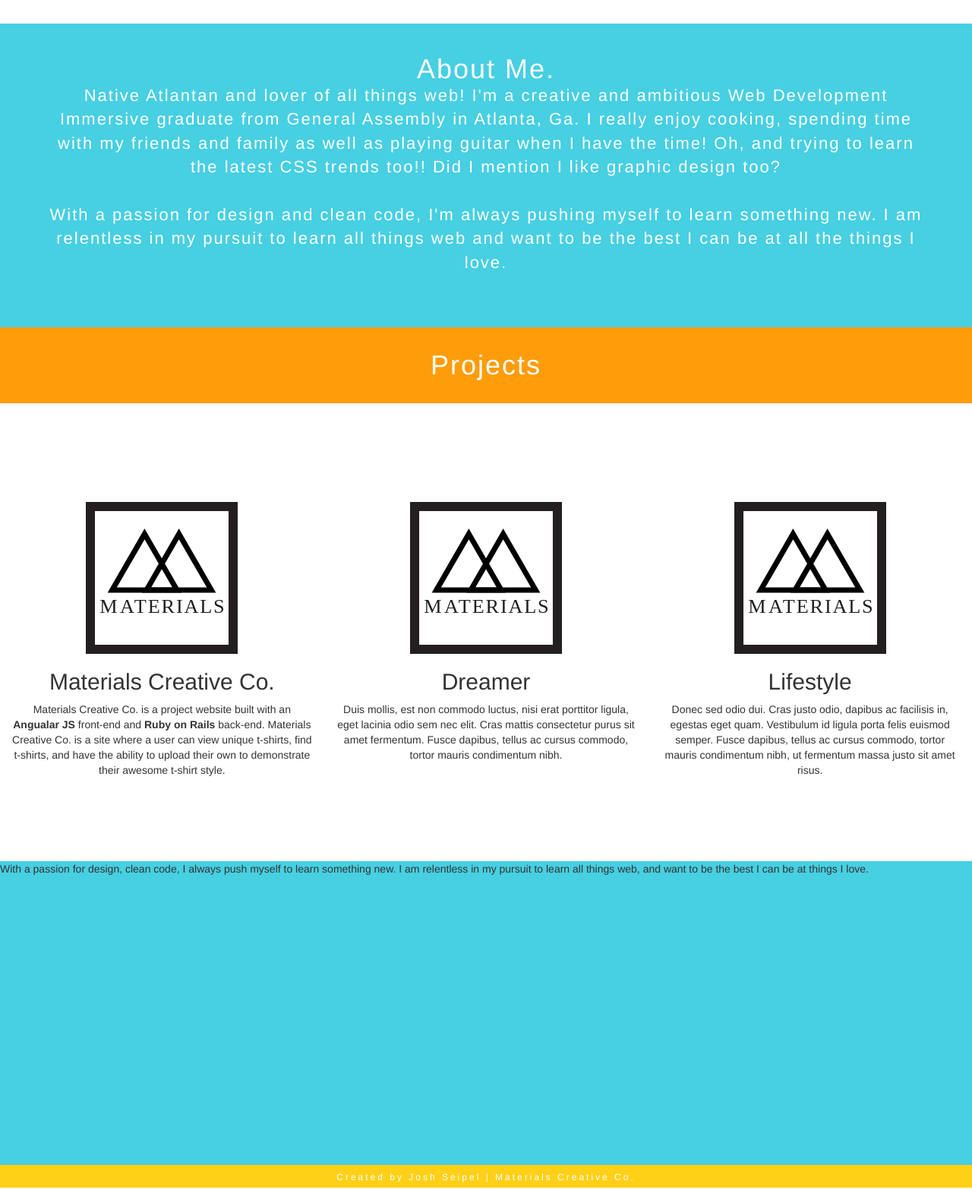
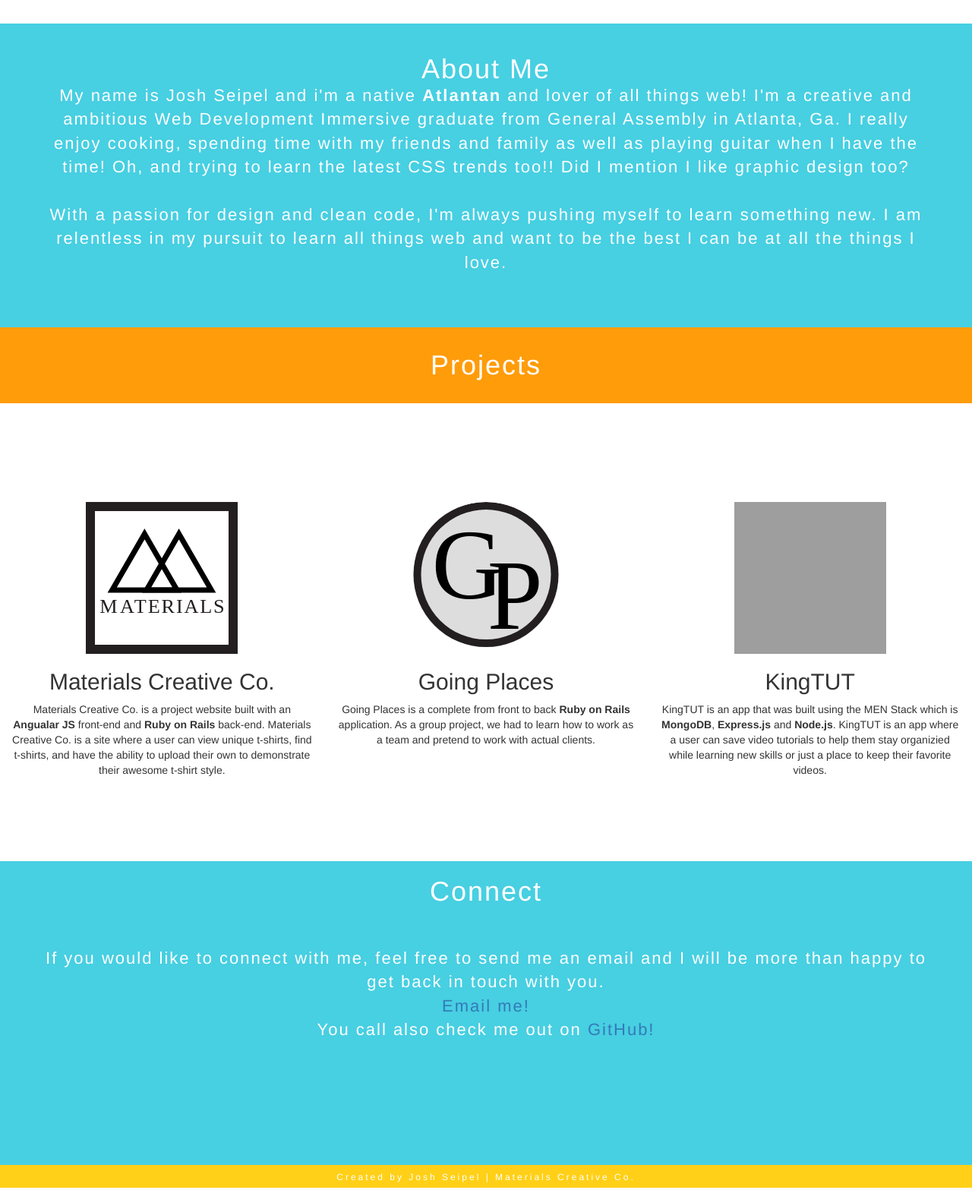
Before and after one commit to jaguarj/myportfolio, a PHP site: page / in a window 1280 px wide. Shown: the part 1337-2904 px from the top of the page at 76% size. Run offline with PHP 8.4, Linux system fonts and the light colour scheme; some web fonts are replaced; grey boxes are pictures that could not be loaded.

```diff
--- a/css/style.css
+++ b/css/style.css
@@ -788,18 +788,7 @@ a.right.carousel-control {
 
 }
 
-/*=== Img Content non-carousel ===*/
 
-.img {
-	height: 200px; width: 200px;
-	transition: .4s ease-in-out;
-
-}
-
-.img:hover {
-	box-shadow: 1px 1px 8px 1px rgba(0,0,0,0.7);
-	transform: scale(1.05)
-}
 
 
 main {
@@ -874,13 +863,60 @@ main {
 	margin: 0;
 }
 
+img#going-places {
+	border-radius: 50%;
+	background: transparent;
+	height: 200px;
+	width: 200px;
+	transition: all 1s ease-in-out;
+
+
+}
+
+img#going-places:hover {
+	transform: rotate(360deg);
+}
 
 
 
+/*=== Img Content non-carousel ===*/
+
+.img {
+	height: 200px; width: 200px;
+	transition: .4s ease-in-out;
+
+}
+
+.img:hover {
+	box-shadow: 1px 1px 8px 1px rgba(0,0,0,0.7);
+	transform: scale(1.05)
+}
+
+#contact {
+	display: flex;
+	align-items: center;
+	justify-content: center;
+	background: #FF9C0A;
+	height: 10rem;
+}
 
 
+#contact-content {
+	display: flex;
+	align-items: center;
+	justify-content: center;
+	color: white;
+	padding: 2rem;
+	letter-spacing: 2px;
 
+}
 
+#contact-content h1 {
+	color: white;
+	letter-spacing: 2px;
+	text-align: center;
+	margin: 0;
+}
 
 
 
--- a/index.html
+++ b/index.html
@@ -206,11 +206,11 @@ H
 
             <main>
             <div id="about-content">
-              <h1>About Me.</h1>
+              <h1>About Me</h1>
             </div>
 
             <div id="main-info1">
-                <p>Native Atlantan and lover of all things web! I'm a creative and
+                <p>My name is Josh Seipel and i'm a native <strong>Atlantan</strong> and lover of all things web! I'm a creative and
                 ambitious Web Development Immersive graduate from General Assembly in Atlanta, Ga.
                 I really enjoy cooking, spending time with my friends and family as well as
                 playing guitar when I have the time! Oh, and trying to learn the latest CSS trends too!!
@@ -246,17 +246,18 @@ H
             </div><!-- /.col-lg-4 -->
 
             <div class="col-lg-4">
-                 <img class="img" src="./img/logo.svg" alt="image">
-              <h2>Dreamer</h2>
+                <a href="https://goingplaces.herokuapp.com/home" target="_blank"> <img id="going-places" src="./img/gp2.svg" alt="image"></a>
+              <h2>Going Places</h2>
 
-              <p>Duis mollis, est non commodo luctus, nisi erat porttitor ligula, eget lacinia odio sem nec elit. Cras mattis consectetur purus sit amet fermentum. Fusce dapibus, tellus ac cursus commodo, tortor mauris condimentum nibh.</p>
+              <p>Going Places is a complete from front to back <strong>Ruby on Rails</strong> application. As a group project, we had to learn how to work as a team and pretend to work with actual clients. </p>
 
             </div><!-- /.col-lg-4 -->
 
             <div class="col-lg-4">
-                 <img class="img" src="./img/logo.svg" alt="image">
-              <h2>Lifestyle</h2>
-              <p>Donec sed odio dui. Cras justo odio, dapibus ac facilisis in, egestas eget quam. Vestibulum id ligula porta felis euismod semper. Fusce dapibus, tellus ac cursus commodo, tortor mauris condimentum nibh, ut fermentum massa justo sit amet risus.</p>
+                 <img class="img" src="./img/kingTut.svg" alt="image">
+              <h2>KingTUT</h2>
+              <p>KingTUT is an app that was built using the MEN Stack which is <strong>MongoDB</strong>, <strong>Express.js</strong> and <strong>Node.js</strong>.
+              KingTUT is an app where a user can save video tutorials to help them stay organizied while learning new skills or just a place to keep their favorite videos.</p>
 
             </div><!-- /.col-lg-4 -->
           </div><!-- /.row -->
@@ -266,17 +267,17 @@ H
 
 
             <main>
-            <!-- <div id="about-content">
+            <div id="contact-content">
+              <h1>Connect</h1>
+            </div>
 
-            </div> -->
-
-            <div class="main-info2">
-                <p>With a passion for design, clean code, I always push myself to learn something new.
-                 I am relentless in my pursuit to learn all things web, and want to be the best I can be at
-                 things I love.
-                </p>
+            <div id="main-info1">
+                <p>If you would like to connect with me, feel free to send me an email and I will be more than happy to get back in touch with you.
+                <br />
+                <a href="mailto:joshseipel@gmail.com?Subject=Hello%20Josh!" target="_blank">Email me!</a>
+                <br />
+                You call also check me out on <a href="https://github.com/jaguarj" target="_blank">GitHub!</a>
             </main>
-
 
 
 
```
Also changed, not shown: img/gp.svg (added), img/gp2.svg (added), img/kingTut.svg (added), 1 other file.
